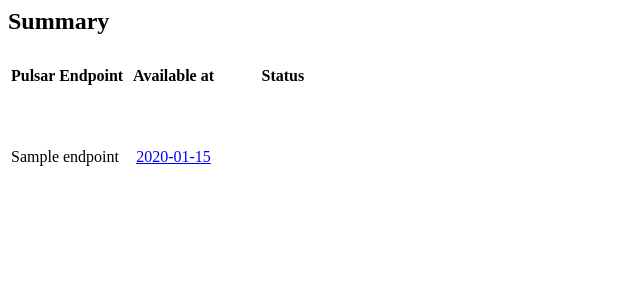
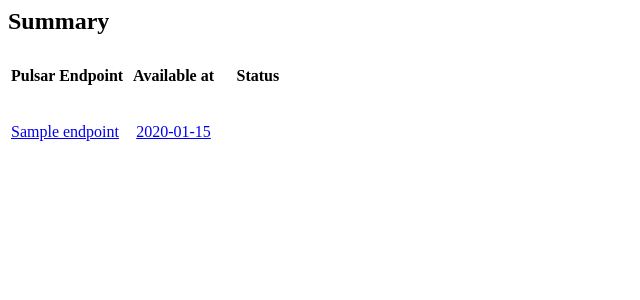
Before and after one commit to gm-ds/saber, a Python web app: template src/templates/table_summary.html.j2 in a window 1280 px wide. Shown: the top 300 px of the page, without its empty margins (0-640 px from the left). Run offline with Jinja, Linux system fonts and the light colour scheme; the template is opened without the code that fills it: most values are stand-ins (such as "Sample title", 1, 10 or a date in 2020).

Commit message:
Minor fixes

```diff
--- a/src/templates/galaxy_template.html.j2
+++ b/src/templates/galaxy_template.html.j2
@@ -183,13 +183,14 @@
 
         .custom-table {
             width: 100%;
+            table-layout: fixed;
             border-collapse: collapse;
             margin-bottom: 15px;
         }
 
         .custom-table th, .custom-table td {
             padding: 12px;
-            text-align: left;
+            text-align: center;
             border-bottom: 1px solid #eee;
         }
 
@@ -241,7 +242,7 @@
             {% for compute_id, compute_data in server_data.items() %}
             <div class="compute-section">
                 <div class="compute-header">
-                    <h3>Compute ID: {{ compute_id }}</h3>
+                    <h3>Compute ID: {{ compute_id }}<a name="{{ compute_id }}-{{ server_name }}"></a></h3>
                     <div>
                         <span class="badge">Successful Jobs: {{ compute_data.SUCCESSFUL_JOBS|length }}</span>
                         <span class="badge">Failed Jobs: {{ compute_data.FAILED_JOBS|length }}</span>
--- a/src/templates/table_summary.html.j2
+++ b/src/templates/table_summary.html.j2
@@ -80,13 +80,14 @@
 
         .custom-table {
             width: 100%;
+            table-layout: fixed;
             border-collapse: collapse;
             margin-bottom: 15px;
         }
 
         .custom-table th, .custom-table td {
             padding: 12px;
-            text-align: left;
+            text-align: center;
             border-bottom: 1px solid #eee;
         }
 
@@ -133,8 +134,7 @@
                 <th>Pulsar Endpoint</th>
                 <th>Available at</th>
                 <th style="
-                        text-align: center; /* Center the pie chart */
-                        padding: 10px; /* Add some padding */
+                        padding: 10px;
                         "
                         >Status</th>
             </tr>
@@ -145,11 +145,14 @@
             {% for available_at, endpoints_data in compute_data.items() %}
                 {% for endpoint, jobs_data in endpoints_data.items() %}
                         <tr>
+                        {% if standalone%}
                             <td>{{ endpoint }}</td>
+                        {% else %}
+                            <td><a href="#{{ endpoint }}-{{ available_at }}">{{ endpoint }}</a></td>
+                        {% endif %}
                             {% if loop.first %}
                                 <td
                                 style="
-                                        text-align: center;
                                         padding: 10px;
                                         "
                                 rowspan="{{ instances_counts[available_at] }}">
@@ -157,15 +160,14 @@
                             {% endif %}
                                         <td
                                         style="
-                                        text-align: center;
                                         padding: 10px;
                                         "
                                         >
                                     <div
                                         style="
                                         display: inline-block;
-                                        width: 100px;
-                                        height: 100px;
+                                        width: 50px;
+                                        height: 50px;
                                         border-radius: 50%;
                                         background: conic-gradient(
                                             #2ecc71 0% {{ cherry[available_at][endpoint]['success'] }}%,
```
